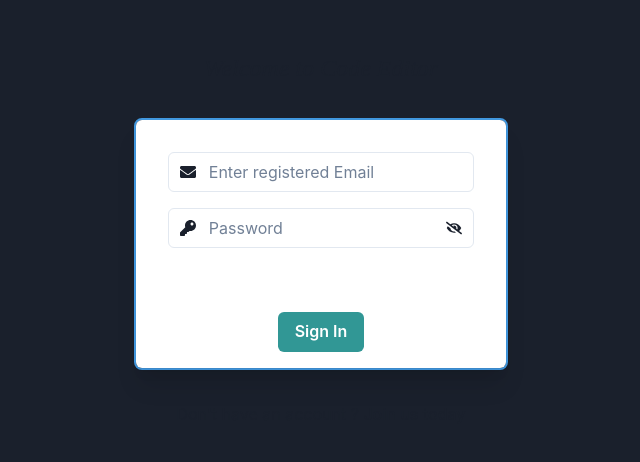
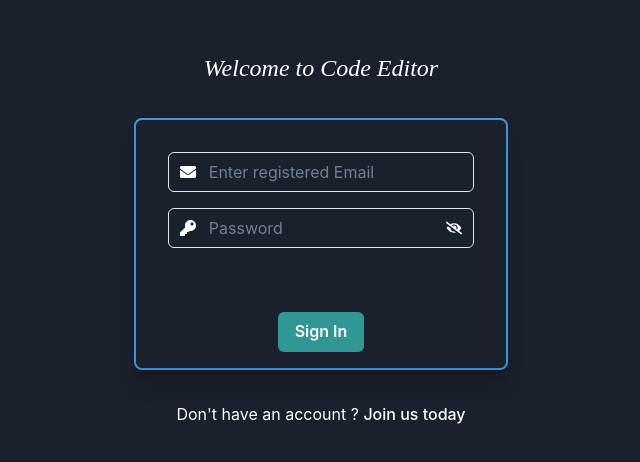
Before and after one commit to singhyashe15/Real-Time-Code-Editor, a React (Vite) app in the folder codeEditor_frontend/: page /login in a window 1280 px wide. Shown: the part 162-624 px from the top of the page, without its empty margins (319-959 px from the left). Built offline with nearby package versions, Linux system fonts and the light colour scheme; no server answers.

Commit message:
commited

```diff
--- a/codeEditor_frontend/src/pages/home.jsx
+++ b/codeEditor_frontend/src/pages/home.jsx
@@ -58,8 +58,8 @@ export default function Home() {
   // border="2px solid" borderColor="blue.400" borderRadius="lg" boxShadow="md"
   return (
     <Box display="flex" flexDirection="column" justifyContent="center" alignItems="center" height="100vh" width="100vw" px="4"  >
-      <Card width={['90%', '70%', '30%']} p="8">
-        <Flex justify="center">
+      <Card width={['90%', '70%', '30%']} p="8" background="transparent" border="2px solid" borderColor="blue.400" borderRadius="lg" boxShadow="xl">
+        <Flex justify="center" >
           <Icon as={FaCode} color="green.500" boxSize={8} align="center" />
         </Flex>
         <Text fontWeight="semibold" fontSize="xl" color="green.500" textAlign="center" my="4" >
@@ -79,7 +79,7 @@ export default function Home() {
           {loading ? "Wait..." : "Join"}
         </Button>
 
-        <Text fontWeight="thin" textAlign="right">
+        <Text fontWeight="thin" textAlign="right" color="white">
           Create a new Room Id
         </Text>
         <Text fontWeight="semibold" color="teal.500" onClick={createRoom} cursor="pointer" textAlign="right" >Here</Text>
--- a/codeEditor_frontend/src/pages/login.jsx
+++ b/codeEditor_frontend/src/pages/login.jsx
@@ -57,28 +57,28 @@ export default function Login() {
   }
 
   return (
-    <Box display="flex" flexDirection="column" justifyContent="center" alignItems="center" height="100vh" width="100vw" px="4">
-      <Text fontStyle="italic" fontSize="2xl" fontFamily="cursive" >Welcome to Code Editor</Text>
-      <Box width={['90%', '70%', '30%']} bg="slate.500" color="black" border="2px solid" borderColor="blue.400" borderRadius="lg" boxShadow="xl" textAlign="center" mt="8">
-        <Card>
+    <Box display="flex" flexDirection="column" justifyContent="center" alignItems="center" height="100vh" width="100vw" px="4" >
+      <Text fontStyle="italic" fontSize="2xl" fontFamily="cursive" color="white" >Welcome to Code Editor</Text>
+      <Box width={['90%', '70%', '30%']}  color="black" border="2px solid" borderColor="blue.400" borderRadius="lg" boxShadow="xl" textAlign="center" mt="8">
+        <Card background="transparent">
           <form onSubmit={handleSubmit}>
             <FormControl p="8">
               <InputGroup>
                 <InputLeftElement>
-                  <FaEnvelope />
+                  <FaEnvelope color='white' />
                 </InputLeftElement>
-                <Input placeholder="Enter registered Email" name="email" onChange={handleChange} />
+                <Input placeholder="Enter registered Email" name="email" color="white" onChange={handleChange} />
               </InputGroup>
               <InputGroup my="4">
                 <InputLeftElement>
-                  <FaKey />
+                  <FaKey color="white" />
                 </InputLeftElement>
                 <InputRightElement cursor="pointer" onClick={() => toggle('pass')}>
                   {
-                    hide?.pass ? <FaEye /> : <FaEyeSlash />
+                    hide?.pass ? <FaEye color="white" /> : <FaEyeSlash color="white" />
                   }
                 </InputRightElement>
-                <Input type={hide.pass ? 'text' : 'password'} name='password' id="password" placeholder='Password' onChange={handleChange} />
+                <Input type={hide.pass ? 'text' : 'password'} color="white" name='password' id="password" placeholder='Password' onChange={handleChange} />
               </InputGroup>
 
             </FormControl>
@@ -94,7 +94,7 @@ export default function Login() {
           </form>
         </Card>
       </Box>
-      <Text mt="8">Don't have an account ? <Link href='/register' >Join us today</Link></Text>
+      <Text color="white" mt="8">Don't have an account ? <Link href='/register' >Join us today</Link></Text>
     </Box>
 
   )
--- a/codeEditor_frontend/src/pages/signup.jsx
+++ b/codeEditor_frontend/src/pages/signup.jsx
@@ -50,16 +50,16 @@ export default function Register() {
   }
   return (
     <Box display="flex" flexDirection="column" justifyContent="center" alignItems="center" height="100vh" width="100vw" px="4">
-      <Text fontStyle="italic" fontSize="2xl" fontFamily="cursive" >Create an Account </Text>
+      <Text fontStyle="italic" fontSize="2xl" fontFamily="cursive" color="white" >Create an Account </Text>
       <Box width={['90%', '70%', '30%']} bg="slate.500" color="black" border="2px solid" borderColor="blue.400" borderRadius="lg" boxShadow="md" textAlign="center">
         <form onSubmit={handleSubmit}>
           <FormControl p="8">
-            <Input name='name' placeholder='Name' my="4" onChange={handlechange} />
+            <Input name='name' placeholder='Name' my="4" color="white" onChange={handlechange} />
             <InputGroup my="4" >
               <InputLeftElement cursor="pointer">
                 <FaEnvelope />
               </InputLeftElement>
-              <Input type='email' name='email' id="email" placeholder='Email' onChange={handlechange} autoComplete="off" />
+              <Input type='email' name='email' id="email" placeholder='Email' color="white" onChange={handlechange} autoComplete="off" />
             </InputGroup>
             <InputGroup my="4">
               <InputLeftElement>
@@ -70,7 +70,7 @@ export default function Register() {
                   hide?.pass ? <FaEye /> : <FaEyeSlash />
                 }
               </InputRightElement>
-              <Input type={hide.pass ? 'text' : 'password'} name='password' id="password" placeholder='Password' onChange={handlechange} autoComplete="off"/>
+              <Input type={hide.pass ? 'text' : 'password'} name='password' id="password" placeholder='Password' color="white" onChange={handlechange} autoComplete="off"/>
             </InputGroup>
 
           </FormControl>
@@ -82,7 +82,7 @@ export default function Register() {
           </Button>
         </form>
       </Box>
-      <Text mt="8">Already have an account ? <Link href='/login'>Sign in here</Link></Text>
+      <Text mt="8" color="white">Already have an account ? <Link href='/login'>Sign in here</Link></Text>
     </Box>
   )
 };
```
